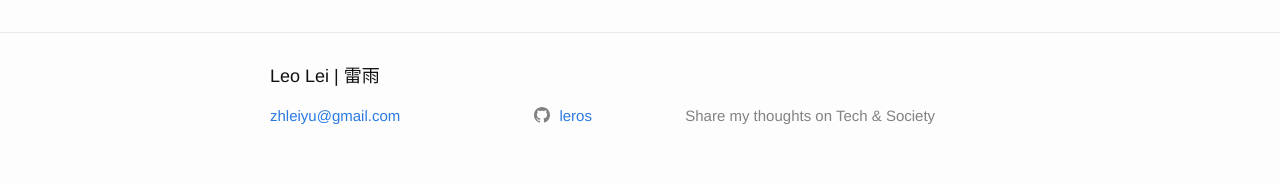
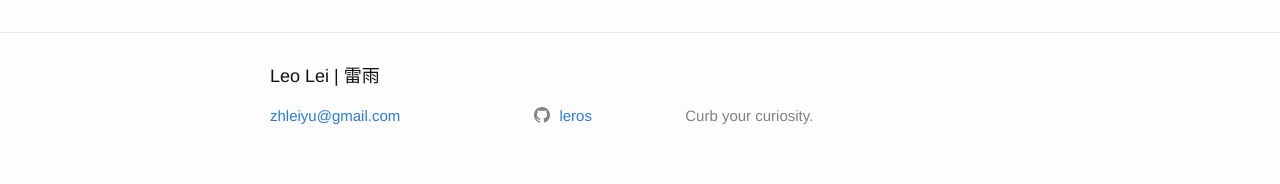
Before and after one commit to leros/leros.github.io, a Jekyll site: the page built from index.md, in a window 1280 px wide. Shown: the part 1803-1987 px from the top of the page. Built offline with Jekyll 4.4.1, drawn with Linux system fonts in a browser that asks for light colours.

Commit message:
Change motto?

```diff
--- a/_config.yml
+++ b/_config.yml
@@ -16,7 +16,7 @@
 title: Leo Lei | 雷雨
 email: zhleiyu@gmail.com
 description: >- # this means to ignore newlines until "baseurl:"
-  Share my thoughts on Tech & Society
+  Curb your curiosity.
 baseurl: "" # the subpath of your site, e.g. /blog
 url: "http://leolei.com" # the base hostname & protocol for your site, e.g. http://example.com
 #twitter_username: leros
```
